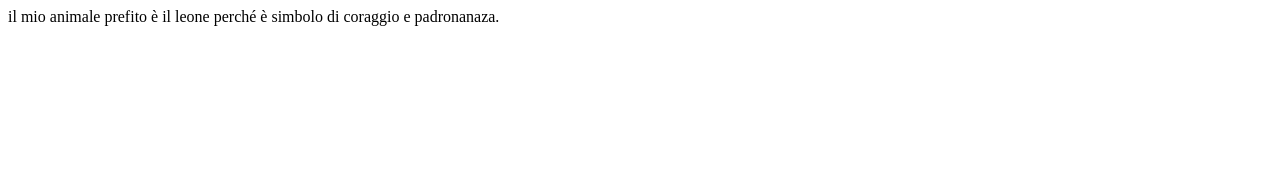
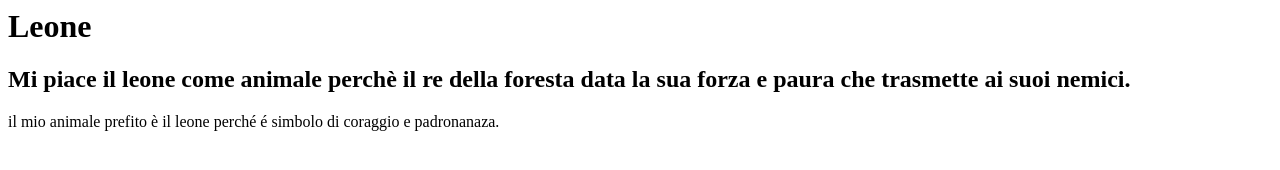
Before and after one commit to peseteo/HTML, a plain HTML site: page Esercizio 5/index.html in a window 1280 px wide. Drawn offline with Linux system fonts and the light colour scheme.

Commit message:
Update index.html

```diff
--- a/Esercizio 5/index.html
+++ b/Esercizio 5/index.html
@@ -3,6 +3,8 @@
     <title>il mio animale preferito</title>
     </head>
    <body>
-     <p>il mio animale prefito è il leone perché è simbolo di coraggio e padronanaza.</p>
+     <h1>Leone</h1>
+     <h2>Mi piace il leone come animale perchè il re della foresta data la sua forza e paura che trasmette ai suoi nemici.</h2>
+     <p>il mio animale prefito è il leone perché é simbolo di coraggio e padronanaza.</p>
    </body>
 </html>
```
